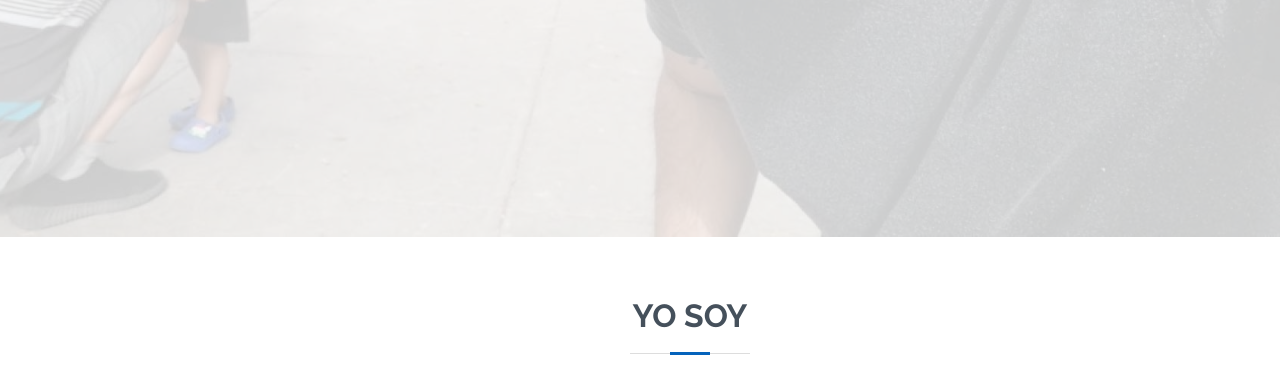
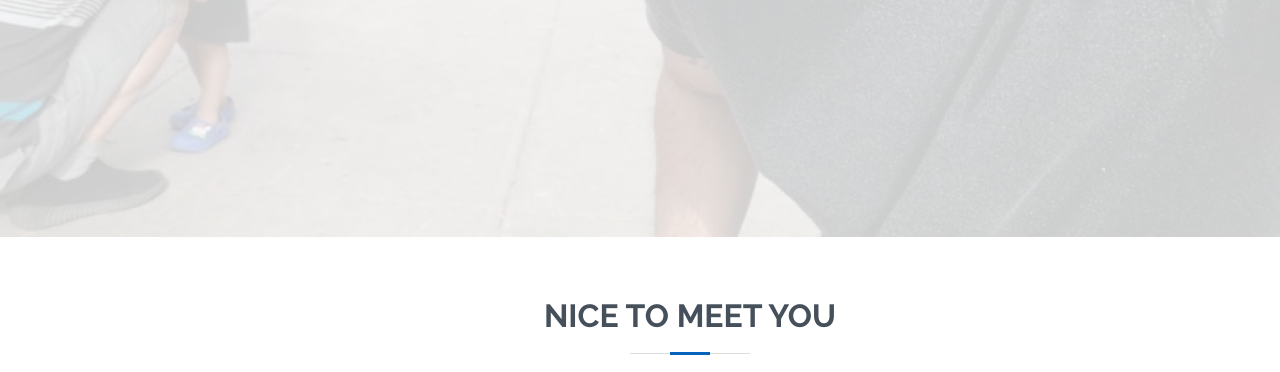
Before and after one commit to kanancho/web, a plain HTML site: page index.html in a window 1280 px wide. Shown: the part 563-935 px from the top of the page. Drawn offline with nearby package versions, Linux system fonts and the light colour scheme.

Commit message:
Update index.html

```diff
--- a/index.html
+++ b/index.html
@@ -74,7 +74,7 @@
       <div class="container" data-aos="fade-up">
 
         <div class="section-title">
-          <h2>Yo soy</h2>
+          <h2>Nice to meet you</h2>
           <p>Consultor en comunicación social de diferentes temas como acceso a la educación para la empleabildiad, discapacidad, derecho
 a la tierra y los beneficios en la alimentación que brinda la sanidad e inocuidad de alimentos primarios y otros más.</p>
         </div>
```
